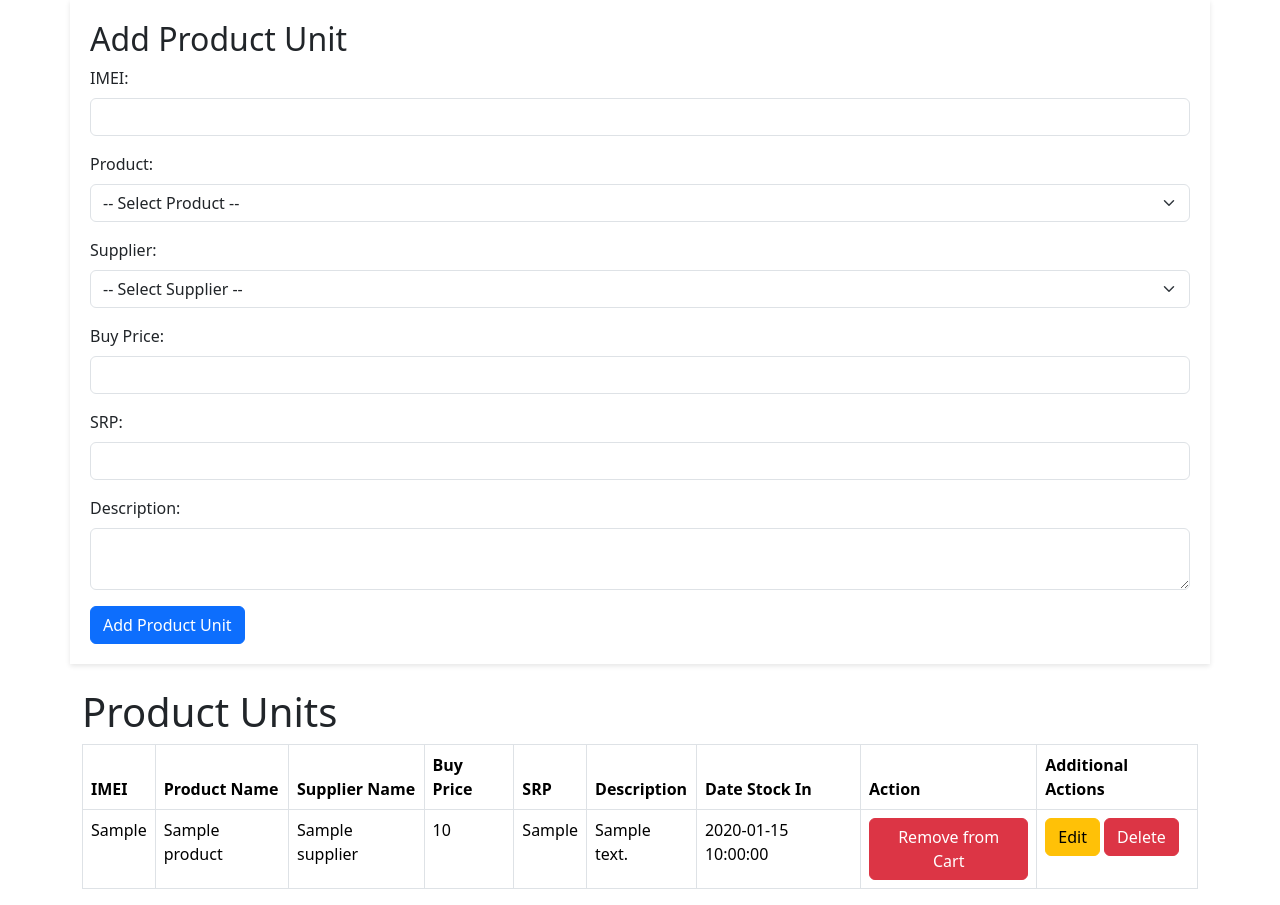
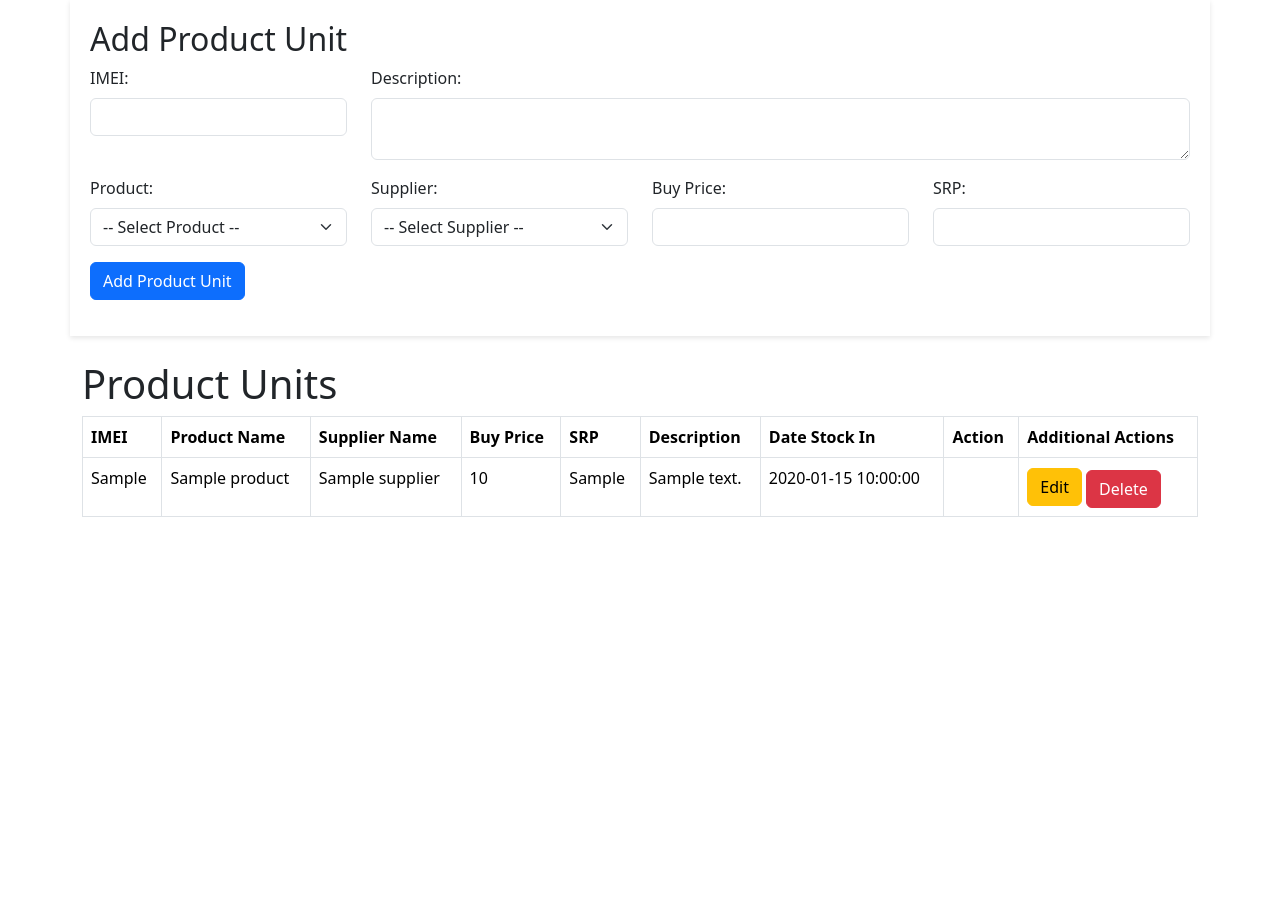
Before and after one commit to vicky5571/sales_hp_remake, a PHP site: page /product_unit.php in a window 1280 px wide. After the commit the page ends 517 px from the top, so only its background shows below. Run offline with PHP 8.4, Linux system fonts and the light colour scheme; the visitor is signed in with stand-in values (Sample User, id 1); tables that the repository leaves empty or names only in its code hold one stand-in row (values such as "Sample post").

Commit message:
a lot of things, i don't remember

```diff
--- a/add_to_cart.php
+++ b/add_to_cart.php
@@ -27,7 +27,7 @@ if ($_SERVER['REQUEST_METHOD'] === 'POST') {
     $check_cart_result = $conn->query($check_cart_query);
 
     if ($check_cart_result->num_rows > 0) {
-        echo "This item is already in your cart.";
+        echo "<script>alert('This item is already in your cart.'); window.location.href='product_unit.php';</script>";
     } else {
         // Insert item into cart_items table
         $insert_query = "INSERT INTO cart_items (cart_id, sold_price, imei) VALUES ('$cart_id', '$sold_price', '$imei')";
@@ -40,7 +40,7 @@ if ($_SERVER['REQUEST_METHOD'] === 'POST') {
             $update_product_unit_query = "UPDATE product_unit SET ADDED_TO_CART = 1 WHERE IMEI = '$imei'";
             $conn->query($update_product_unit_query);
 
-            echo "Item added to cart successfully!";
+            echo "<script>alert('Item added to cart successfully!'); window.location.href='product_unit.php';</script>";
         } else {
             die("Error adding item to cart: " . $conn->error);
         }
--- a/categories.php
+++ b/categories.php
@@ -74,6 +74,7 @@ if ($_SERVER['REQUEST_METHOD'] === 'POST') {
     <meta name="viewport" content="width=device-width, initial-scale=1.0">
     <title>Categories</title>
     <link href="https://cdn.jsdelivr.net/npm/bootstrap@5.3.3/dist/css/bootstrap.min.css" rel="stylesheet" integrity="sha384-QWTKZyjpPEjISv5WaRU9OFeRpok6YctnYmDr5pNlyT2bRjXh0JMhjY6hW+ALEwIH" crossorigin="anonymous">
+    <link rel="stylesheet" href="./src/style.css">
     <script>
         function openEditModal(categoryId, categoryName) {
             document.getElementById('editCategoryId').value = categoryId;
@@ -84,7 +85,7 @@ if ($_SERVER['REQUEST_METHOD'] === 'POST') {
 </head>
 
 <body>
-    <div class="container mt-5">
+    <div class="container container-for-bg mt-5">
         <h1 class="text-center">Categories</h1>
         <a href="index.php">Home</a>
         <div id="saveAlertPlaceholder"></div>
--- a/index.php
+++ b/index.php
@@ -31,7 +31,7 @@ if (!isset($_SESSION['user_id'])) {
         <div class="tile"></div>
     </div>
     <div class="container mt-5">
-        <h1 class="text-center text-light fw-bold mb-5" style="font-size: 4em !important">POS System Dashboard</h1>
+        <h1 class="text-center text-light fw-bold mb-5" style="font-size: 4em !important">Store</h1>
         <div class="row mt-4 mb-4">
             <!-- Card -->
             <div class="col-md-4">
--- a/product_unit.php
+++ b/product_unit.php
@@ -15,11 +15,13 @@ $suppliersResult = $conn->query($suppliersQuery);
 
 // Fetch product units
 $productUnitsQuery = "SELECT pu.IMEI, p.PRODUCT_NAME, s.SUPPLIER_NAME, pu.BUY_PRICE, pu.SRP,
-                      pu.PRODUCT_UNIT_DESCRIPTION, pu.DATE_STOCK_IN, pu.ADDED_TO_CART
+                      pu.PRODUCT_UNIT_DESCRIPTION, pu.DATE_STOCK_IN, pu.ADDED_TO_CART, pu.SOLD
                       FROM PRODUCT_UNIT pu
                       JOIN PRODUCTS p ON pu.PRODUCT_ID = p.PRODUCT_ID
                       JOIN SUPPLIERS s ON pu.SUPPLIER_ID = s.SUPPLIER_ID";
 $productUnitsResult = $conn->query($productUnitsQuery);
+
+// Handle form
 
 ?>
 
@@ -45,14 +47,25 @@ $productUnitsResult = $conn->query($productUnitsQuery);
 </head>
 
 <body>
+
+
     <div id="addProductUnitSection" class="container">
+        <div class="row">
+            <div class="col-12 mb-3" style="position: sticky; top: 0; z-index: 1000;">
                 <h2>Add Product Unit</h2>
-        <form method="POST" action="">
-            <div class="mb-3">
+                <form method="POST" action="add_product_unit.php">
+                    <div class="row">
+                        <div class="mb-3 col-md-3">
                             <label for="imei" class="form-label">IMEI:</label>
                             <input type="text" name="imei" id="imei" class="form-control" required>
                         </div>
-            <div class="mb-3">
+                        <div class="mb-3 col-md-9">
+                            <label for="product_unit_description" class="form-label">Description:</label>
+                            <textarea name="product_unit_description" id="product_unit_description" class="form-control"></textarea>
+                        </div>
+                    </div>
+                    <div class="row">
+                        <div class="mb-3 col-md-3">
                             <label for="product_id" class="form-label">Product:</label>
                             <select name="product_id" id="product_id" class="form-select" required>
                                 <option value="">-- Select Product --</option>
@@ -61,7 +74,7 @@ $productUnitsResult = $conn->query($productUnitsQuery);
                                 <?php endwhile; ?>
                             </select>
                         </div>
-            <div class="mb-3">
+                        <div class="mb-3 col-md-3">
                             <label for="supplier_id" class="form-label">Supplier:</label>
                             <select name="supplier_id" id="supplier_id" class="form-select" required>
                                 <option value="">-- Select Supplier --</option>
@@ -70,20 +83,20 @@ $productUnitsResult = $conn->query($productUnitsQuery);
                                 <?php endwhile; ?>
                             </select>
                         </div>
-            <div class="mb-3">
+                        <div class="mb-3 col-md-3">
                             <label for="buy_price" class="form-label">Buy Price:</label>
                             <input type="number" name="buy_price" id="buy_price" class="form-control" step="0.01" required>
                         </div>
-            <div class="mb-3">
+                        <div class="mb-3 col-md-3">
                             <label for="srp" class="form-label">SRP:</label>
                             <input type="number" name="srp" id="srp" class="form-control" step="0.01" required>
                         </div>
-            <div class="mb-3">
-                <label for="product_unit_description" class="form-label">Description:</label>
-                <textarea name="product_unit_description" id="product_unit_description" class="form-control" required></textarea>
                     </div>
+
                     <button type="submit" name="add_product_unit" class="btn btn-primary">Add Product Unit</button>
                 </form>
+            </div>
+        </div>
     </div>
 
     <div class="container mt-4">
@@ -112,21 +125,26 @@ $productUnitsResult = $conn->query($productUnitsQuery);
                         <td><?= htmlspecialchars($productUnit['SRP']); ?></td>
                         <td><?= htmlspecialchars($productUnit['PRODUCT_UNIT_DESCRIPTION']); ?></td>
                         <td><?= htmlspecialchars($productUnit['DATE_STOCK_IN']); ?></td>
+
                         <td>
-                            <?php if (!$productUnit['ADDED_TO_CART']) : ?>
+                            <?php if ($productUnit['SOLD'] == 1) : ?>
+                                <button class="btn btn-primary" disabled>SOLD</button>
+                            <?php elseif (!$productUnit['ADDED_TO_CART']) : ?>
                                 <button class="btn btn-success" onclick="showSoldPriceModal('<?= htmlspecialchars($productUnit['IMEI']); ?>')">Add to Cart</button>
-                            <?php else : ?>
-                                <form action="remove_from_cart.php" method="post">
+                            <?php elseif ($productUnit['ADDED_TO_CART'] == 1) : ?>
+                                <form action="remove_from_cart_direct.php" method="post">
                                     <input type="hidden" name="imei" value="<?= htmlspecialchars($productUnit['IMEI']); ?>">
                                     <button type="submit" class="btn btn-danger">Remove from Cart</button>
                                 </form>
                             <?php endif; ?>
                         </td>
+
+
                         <td>
                             <a href="edit_product_unit.php?imei=<?= htmlspecialchars($productUnit['IMEI']); ?>" class="btn btn-warning">Edit</a>
                             <form action="delete_product_unit.php" method="post" style="display:inline;">
                                 <input type="hidden" name="imei" value="<?= htmlspecialchars($productUnit['IMEI']); ?>">
-                                <button type="submit" class="btn btn-danger">Delete</button>
+                                <button type="submit" class="btn btn-danger mt-1">Delete</button>
                             </form>
                         </td>
                     </tr>
@@ -166,6 +184,12 @@ $productUnitsResult = $conn->query($productUnitsQuery);
             var modal = new bootstrap.Modal(document.getElementById('soldPriceModal'));
             modal.show();
         }
+
+        function confirmRemove(cartItemId) {
+            document.getElementById('removeCartItemId').value = cartItemId;
+            const modal = new bootstrap.Modal(document.getElementById('removeModal'));
+            modal.show();
+        }
     </script>
     <script src="https://cdn.jsdelivr.net/npm/bootstrap@5.3.0-alpha3/dist/js/bootstrap.bundle.min.js"></script>
 </body>
--- /dev/null
+++ b/src/style.css
@@ -0,0 +1,4 @@
+.container-for-bg {
+  background-color: aliceblue;
+  min-height: 80vh;
+}
```
Also changed, not shown: add_product_unit.php (added, +50 -0 lines), remove_from_cart_direct.php (added, +48 -0 lines). Lines whose indentation alone changed are shown as unchanged.
